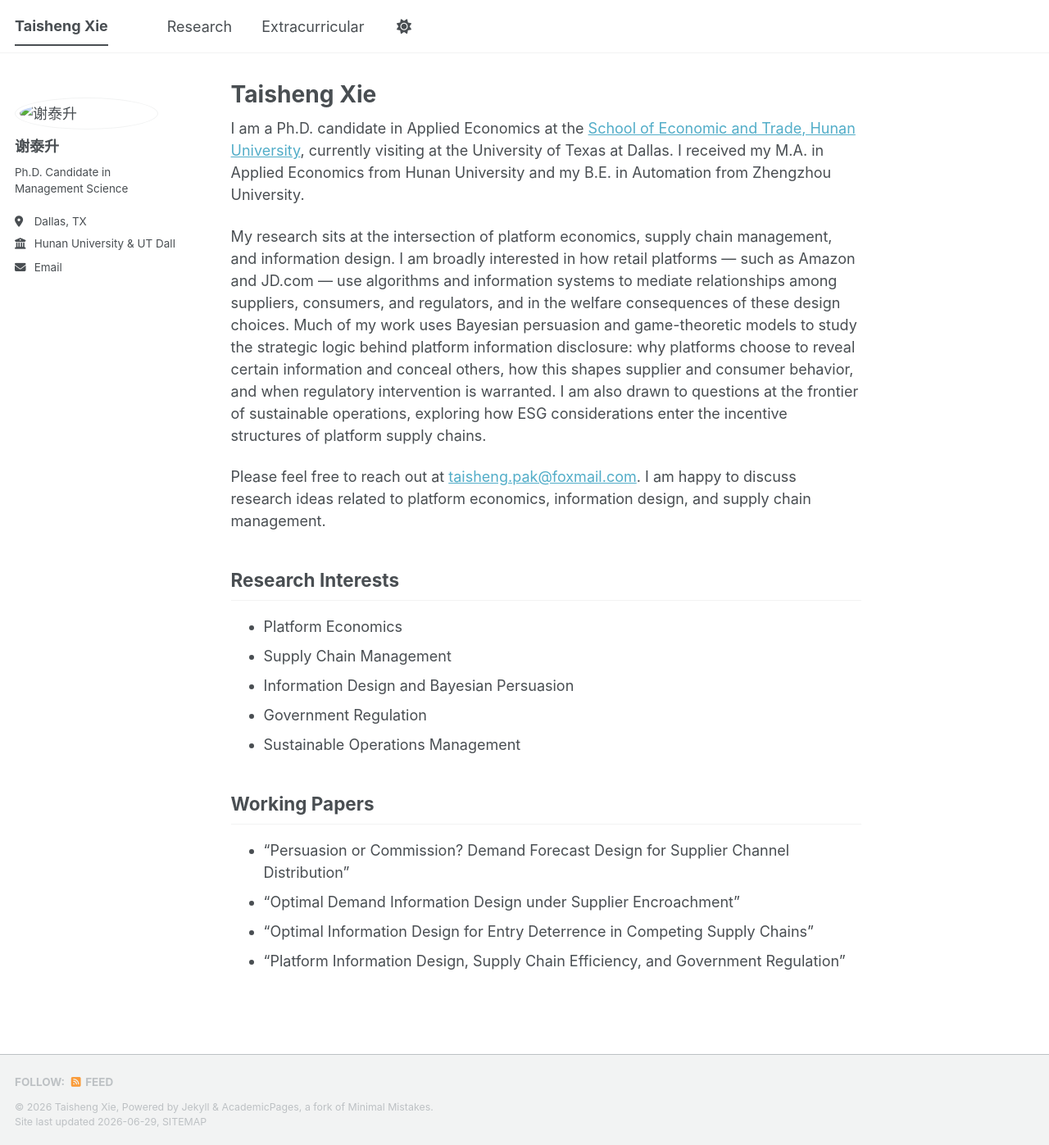
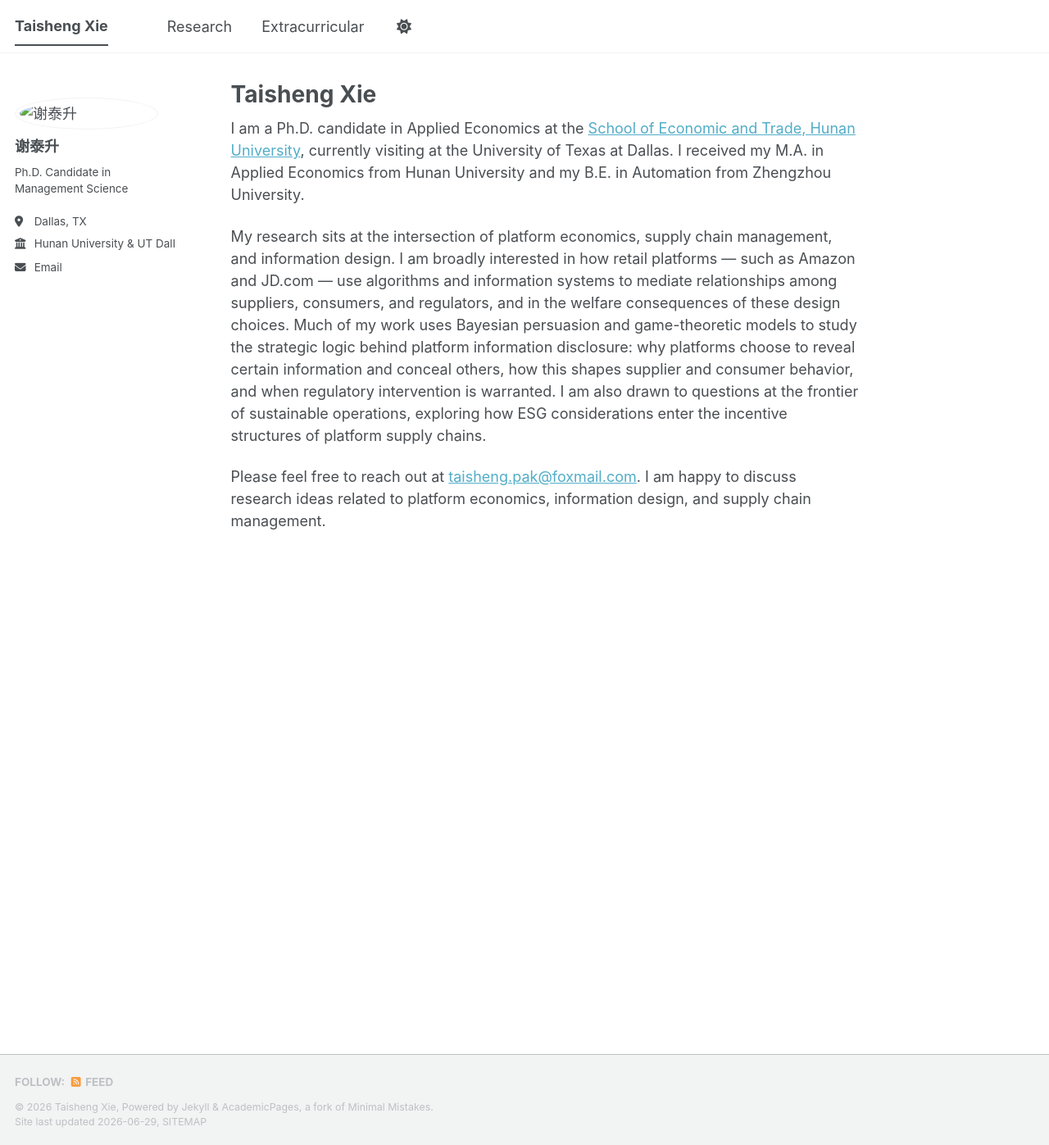
Before and after one commit to tsxie9876-wq/tsxie9876-wq.github.io, a Jekyll site: the page built from _pages/about.md, in a window 1280 px wide and 1397 px high. Shown: the whole window at 82% size. Built offline with Jekyll 4.4.1, drawn with Linux system fonts in a browser that asks for light colours; a style sheet for code colours, icons or effects is not loaded.

Commit message:
Update about.md

```diff
--- a/_pages/about.md
+++ b/_pages/about.md
@@ -12,18 +12,3 @@ I am a Ph.D. candidate in Applied Economics at the [School of Economic and Trade
 My research sits at the intersection of platform economics, supply chain management, and information design. I am broadly interested in how retail platforms — such as Amazon and JD.com — use algorithms and information systems to mediate relationships among suppliers, consumers, and regulators, and in the welfare consequences of these design choices. Much of my work uses Bayesian persuasion and game-theoretic models to study the strategic logic behind platform information disclosure: why platforms choose to reveal certain information and conceal others, how this shapes supplier and consumer behavior, and when regulatory intervention is warranted. I am also drawn to questions at the frontier of sustainable operations, exploring how ESG considerations enter the incentive structures of platform supply chains.
 
 Please feel free to reach out at [taisheng.pak@foxmail.com](mailto:taisheng.pak@foxmail.com). I am happy to discuss research ideas related to platform economics, information design, and supply chain management.
-
-## Research Interests
-
-- Platform Economics
-- Supply Chain Management
-- Information Design and Bayesian Persuasion
-- Government Regulation
-- Sustainable Operations Management
-
-## Working Papers
-
-- "Persuasion or Commission? Demand Forecast Design for Supplier Channel Distribution"
-- "Optimal Demand Information Design under Supplier Encroachment"
-- "Optimal Information Design for Entry Deterrence in Competing Supply Chains"
-- "Platform Information Design, Supply Chain Efficiency, and Government Regulation"
```
